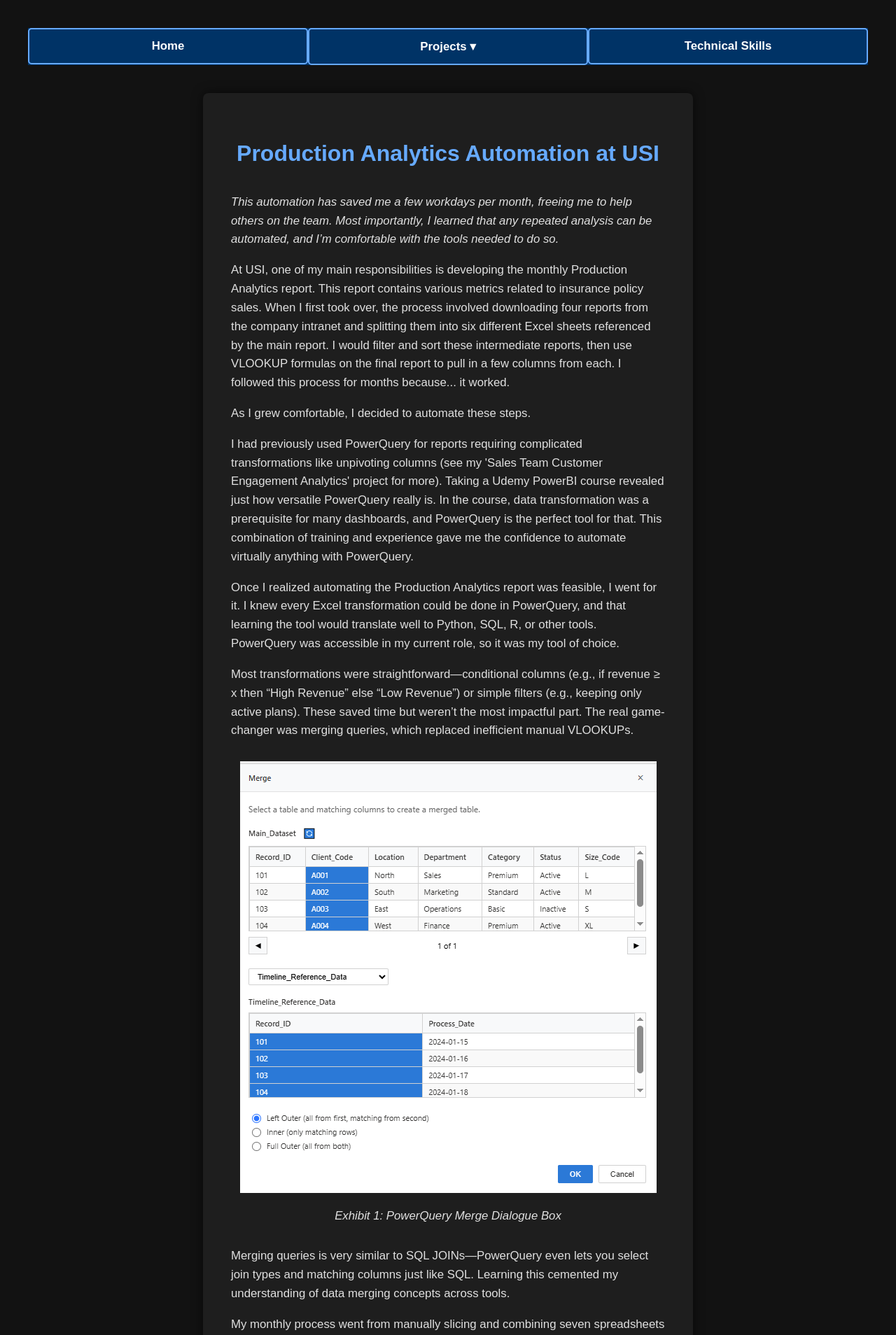
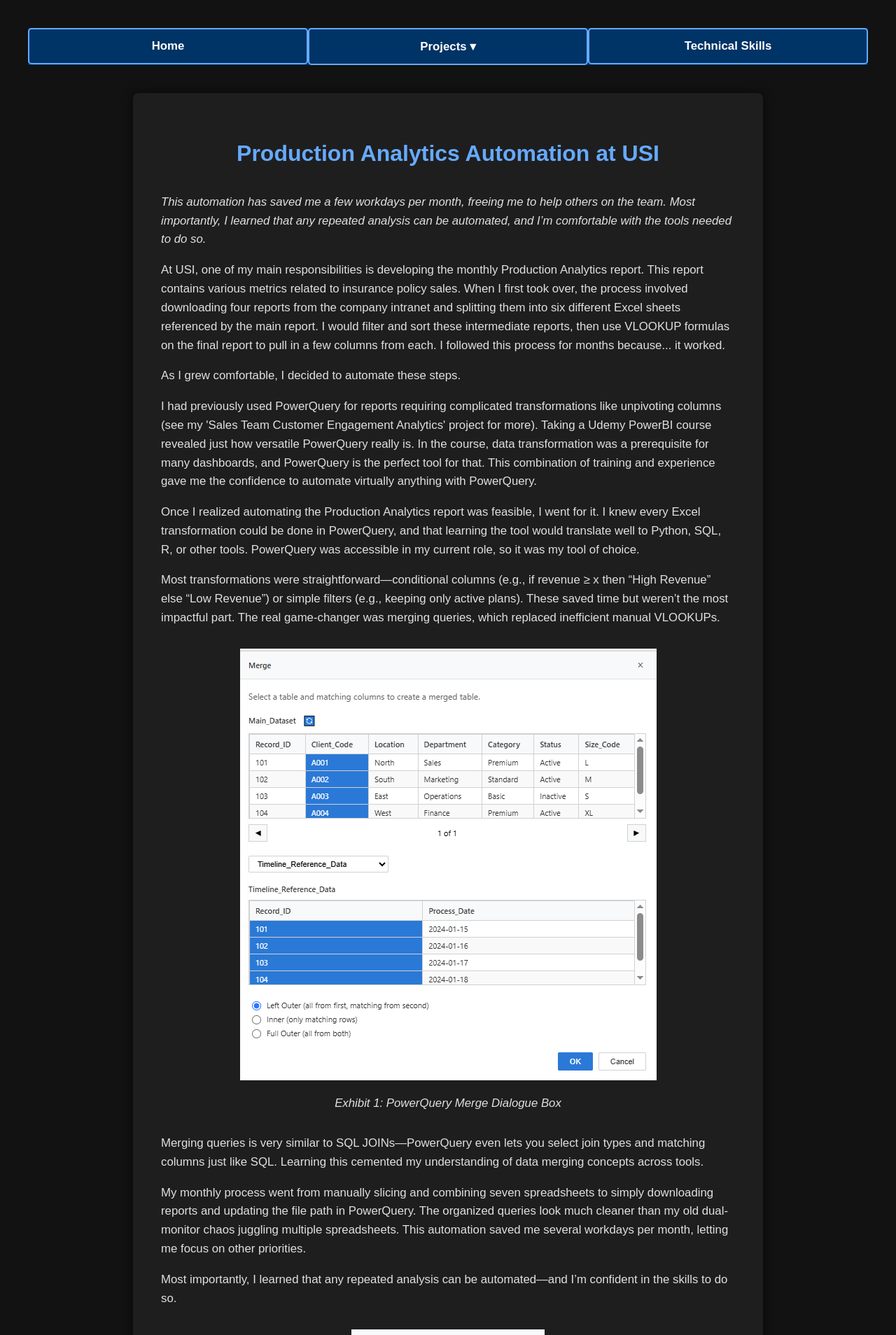
Before and after one commit to dgusty244/dgusty244.github.io, a Jekyll site: the page built from projects/usi/ReportAutomation.html, in a window 1280 px wide. Shown: the top 1908 px of the page at 70% size. Built offline with Jekyll 4.4.1, drawn with Linux system fonts in a browser that asks for light colours.

Commit message:
Update ReportAutomation.html

```diff
--- a/projects/usi/ReportAutomation.html
+++ b/projects/usi/ReportAutomation.html
@@ -3,7 +3,7 @@ layout: default
 title: Report Automation at USI | Drew Gustafson
 ---
 
-<div class="container" style="max-width: 700px; margin: 0 auto;">
+<div class="container">
   <h1 class="title" style="text-align:center;">Production Analytics Automation at USI</h1>
 
   <p><em>This automation has saved me a few workdays per month, freeing me to help others on the team. Most importantly, I learned that any repeated analysis can be automated, and I’m comfortable with the tools needed to do so.</em></p>
```
